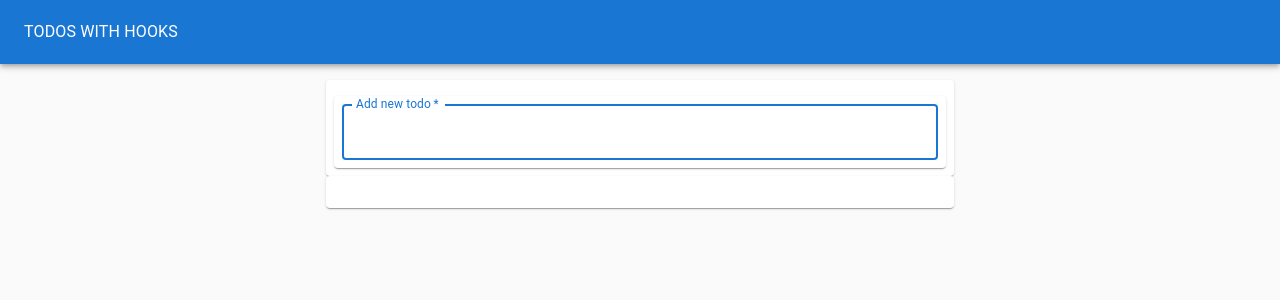
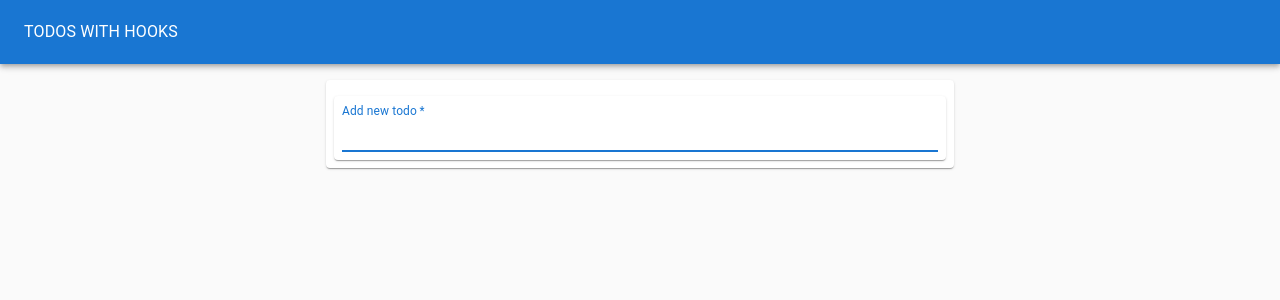
Before and after one commit to kjoling/todo-hooks-app, a React (Create React App) app: page / in a window 1280 px wide. Shown: the top 300 px of the page. Built offline with nearby package versions, Linux system fonts and the light colour scheme.

Commit message:
TodoForm input standard, hide no Todos

```diff
--- a/src/TodoApp.js
+++ b/src/TodoApp.js
@@ -67,6 +67,7 @@ export default function Todo() {
           <Item>
             <TodoForm addTodo={addTodo} />
           </Item>
+          {todos.length > 0 && (
             <Item>
               <TodoList
                 todos={todos}
@@ -75,6 +76,7 @@ export default function Todo() {
                 handleEdit={editTodo}
               />
             </Item>
+          )}
         </Grid>
       </Grid>
     </Paper>
--- a/src/TodoForm.js
+++ b/src/TodoForm.js
@@ -28,6 +28,7 @@ export default function TodoForm(props) {
           maxRows={4}
           multiline
           autoFocus
+          variant="standard"
         />
       </form>
     </Paper>
--- a/src/TodoList.js
+++ b/src/TodoList.js
@@ -20,5 +20,5 @@ export default function TodoList({
       {i < todos.length - 1 && <Divider />}
     </Grid>
   ));
-  return <List>{todoItems}</List>;
+  if (todos.length > 0) return <List>{todoItems}</List>;
 }
```
Lines whose indentation alone changed are shown as unchanged.
